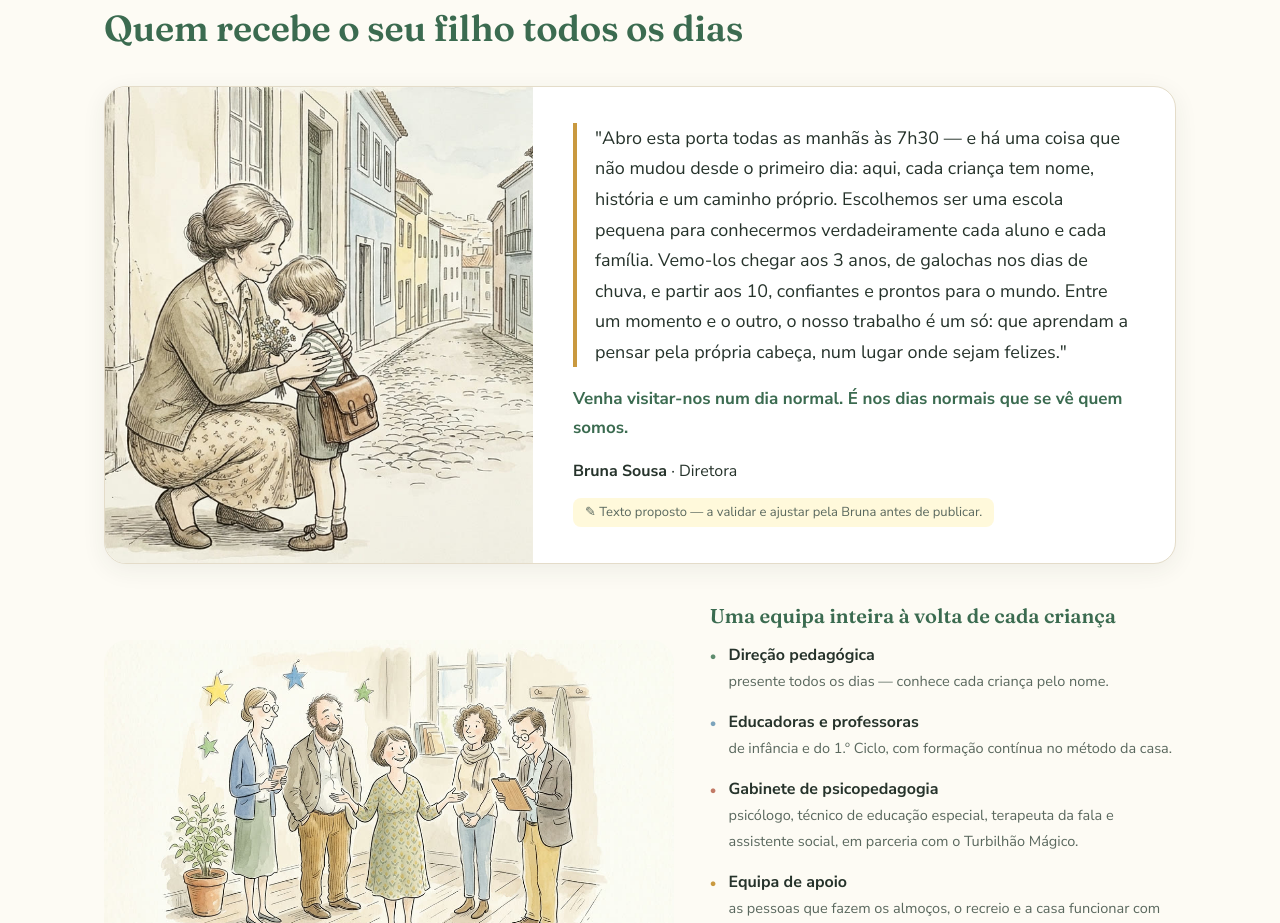
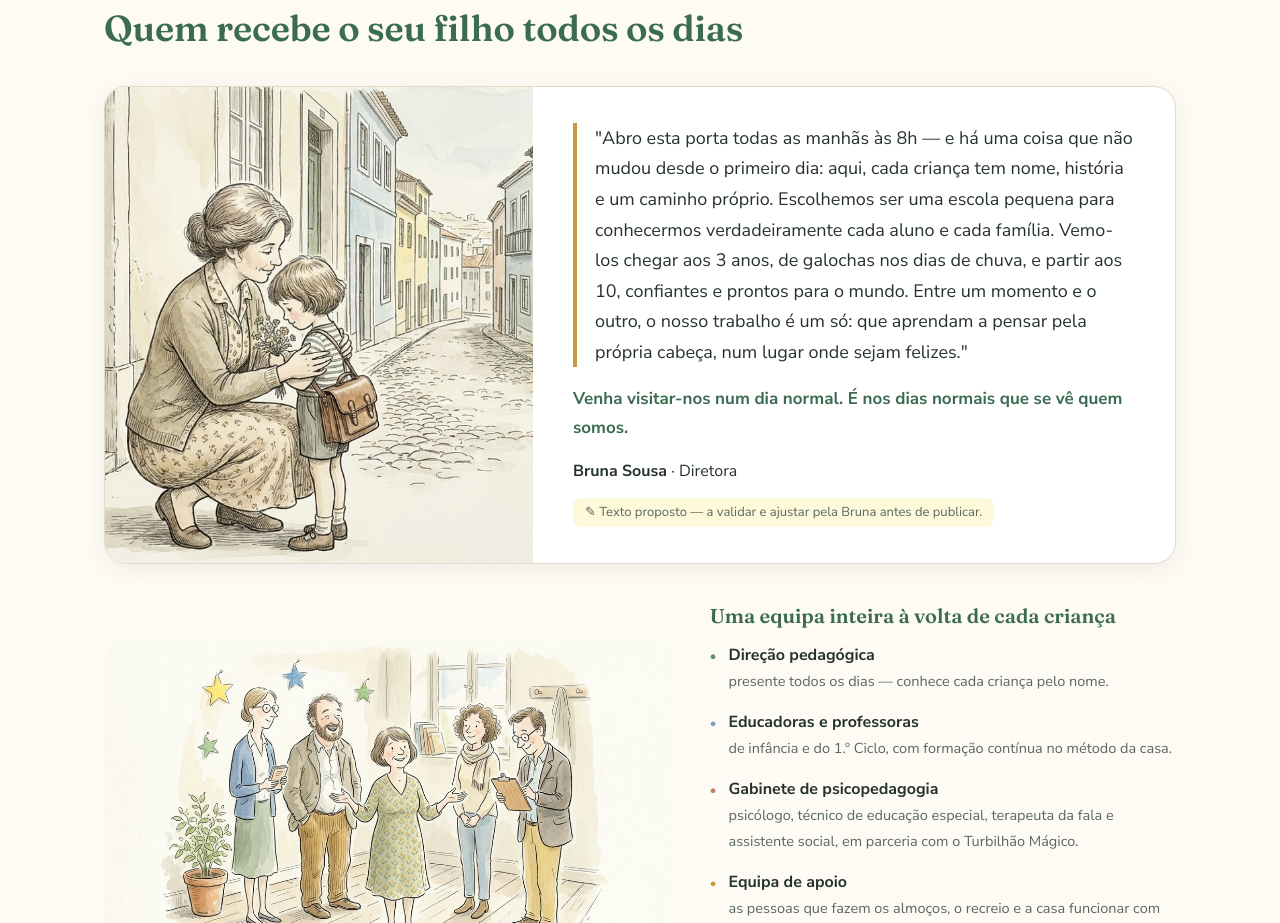
Before and after one commit to weareterrae/externatosantamariadebelem, a website: page index.html in a window 1280 px wide. Shown: the part 10486-11409 px from the top of the page. Drawn offline with Linux system fonts and the light colour scheme.

Commit message:
Horário: corrige o último 7h30 (mensagem da direção) para 8h
Co-Authored-By: Claude Opus 4.8 <noreply@anthropic.com>

```diff
--- a/index.html
+++ b/index.html
@@ -1086,7 +1086,7 @@
           <img src="assets/ilustracoes/web/ilu-diretora.jpg?v=2" alt="Ilustração: a diretora a receber uma criança à porta da escola de manhã">
         </div>
         <div class="direcao-texto">
-          <p class="quote">"Abro esta porta todas as manhãs às 7h30 — e há uma coisa que não mudou desde o primeiro dia: aqui, cada criança tem nome, história e um caminho próprio. Escolhemos ser uma escola pequena para conhecermos verdadeiramente cada aluno e cada família. Vemo-los chegar aos 3 anos, de galochas nos dias de chuva, e partir aos 10, confiantes e prontos para o mundo. Entre um momento e o outro, o nosso trabalho é um só: que aprendam a pensar pela própria cabeça, num lugar onde sejam felizes."</p>
+          <p class="quote">"Abro esta porta todas as manhãs às 8h — e há uma coisa que não mudou desde o primeiro dia: aqui, cada criança tem nome, história e um caminho próprio. Escolhemos ser uma escola pequena para conhecermos verdadeiramente cada aluno e cada família. Vemo-los chegar aos 3 anos, de galochas nos dias de chuva, e partir aos 10, confiantes e prontos para o mundo. Entre um momento e o outro, o nosso trabalho é um só: que aprendam a pensar pela própria cabeça, num lugar onde sejam felizes."</p>
           <p class="quote-nota">Venha visitar-nos num dia normal. É nos dias normais que se vê quem somos.</p>
           <p class="assinatura"><strong>Bruna Sousa</strong> · Diretora</p>
           <p class="a-validar">✎ Texto proposto — a validar e ajustar pela Bruna antes de publicar.</p>
```
